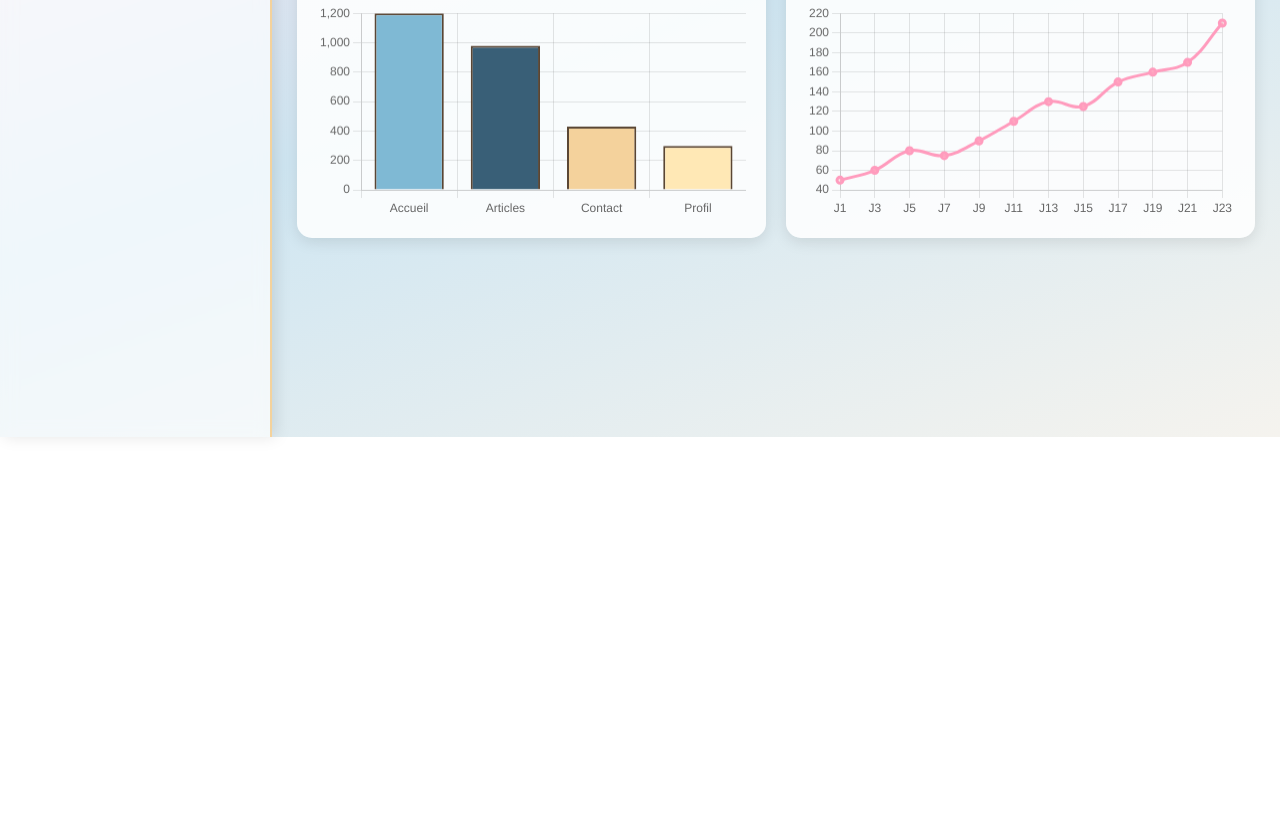
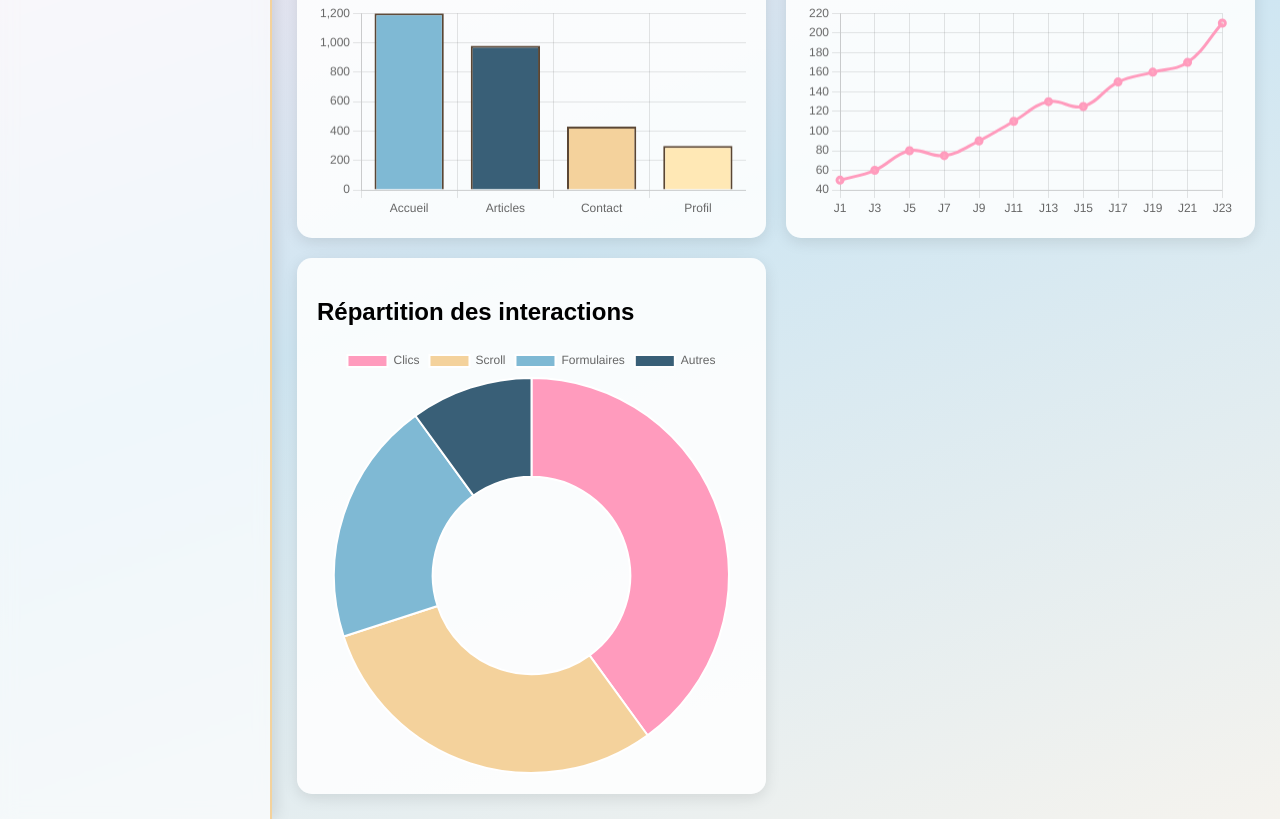
Before and after one commit to leilahachicha1-tech/Dashbord_Hachicha_Leila, a plain HTML site: page index.html in a window 1280 px wide. Shown: the part 363-1182 px from the top of the page. Before the commit the page ends 800 px from the top, so only its background shows below. Drawn offline with nearby package versions, Linux system fonts and the light colour scheme.

Commit message:
index final

```diff
--- a/index.html
+++ b/index.html
@@ -5,6 +5,7 @@
     <title>Dashboard Sakura</title>
 
     <script src="https://cdn.jsdelivr.net/npm/chart.js"></script>
+
     <link rel="stylesheet" href="style.css" />
 </head>
 
@@ -61,14 +62,22 @@
     </section>
 
     <section class="charts-grid">
+
         <div class="chartBox">
             <h2>Pages consultées</h2>
             <canvas id="chartBar"></canvas>
         </div>
+
         <div class="chartBox">
             <h2>Visites sur 30 jours</h2>
             <canvas id="chartLine"></canvas>
         </div>
+
+        <div class="chartBox">
+            <h2>Répartition des interactions</h2>
+            <canvas id="chartPie"></canvas>
+        </div>
+
     </section>
 
 </main>
@@ -87,20 +96,19 @@ const data = {
         { nom: "Profil", vues: 300 }
     ],
 
-    visites30j: [50, 60, 80, 75, 90, 110, 130, 125, 150, 160, 170, 210]
+    visites30j: [50, 60, 80, 75, 90, 110, 130, 125, 150, 160, 170, 210],
+    interactionsType: [40, 30, 20, 10]
 };
 
-// Remplissage des valeurs
 document.getElementById("visiteurs").textContent = data.visiteurs;
 document.getElementById("temps").textContent = data.tempsMoyen;
 document.getElementById("interactions").textContent = data.interactions;
 document.getElementById("rebond").textContent = data.tauxRebond;
 
-// Sélection des canvas
 const c1 = document.getElementById("chartBar").getContext("2d");
 const c2 = document.getElementById("chartLine").getContext("2d");
+const c3 = document.getElementById("chartPie").getContext("2d");
 
-// Graphique Bar
 new Chart(c1, {
     type: "bar",
     data: {
@@ -119,7 +127,6 @@ new Chart(c1, {
     }
 });
 
-// Graphique Line
 new Chart(c2, {
     type: "line",
     data: {
@@ -135,6 +142,18 @@ new Chart(c2, {
     },
     options: { plugins: { legend: { display: false } } }
 });
+
+new Chart(c3, {
+    type: "doughnut",
+    data: {
+        labels: ["Clics", "Scroll", "Formulaires", "Autres"],
+        datasets: [{
+            data: data.interactionsType,
+            backgroundColor: ["#ff9bbd", "#f4d29c", "#7fb9d4", "#395f77"],
+            borderColor: "#ffffff",
+        }]
+    }
+});
 </script>
 
 </body>
```
